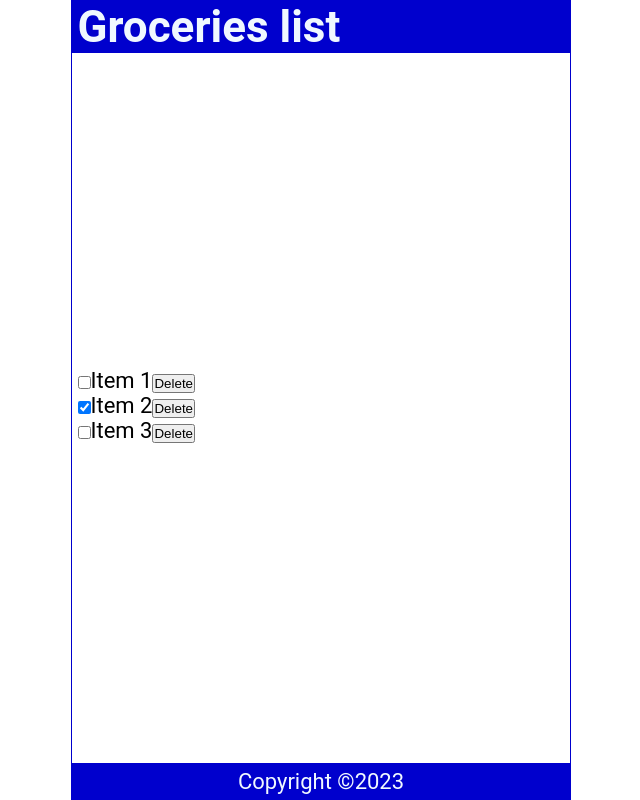
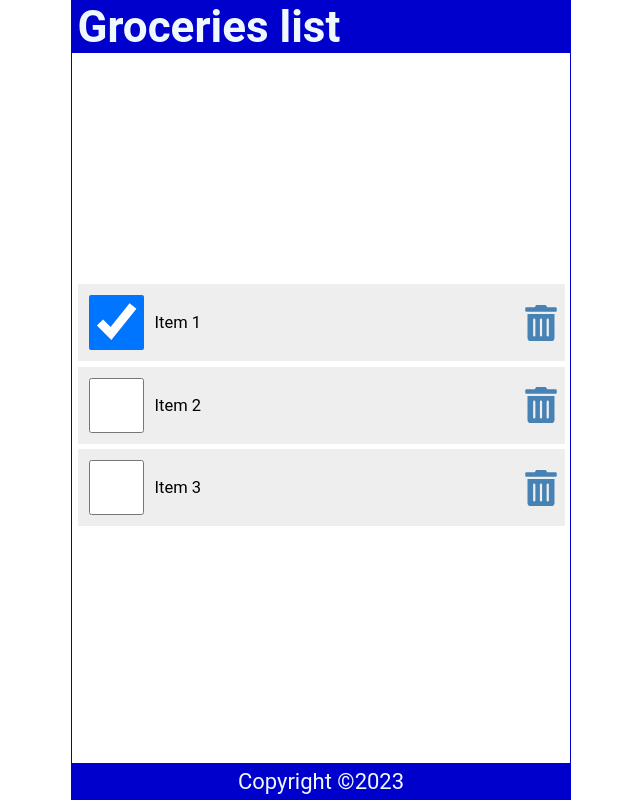
Before and after one commit to yasuomaidana/introduciton_to_react, a React (Create React App) app: page / in a window 1280 px wide. Shown: the whole page, without its empty margins (319-959 px from the left). Built offline with nearby package versions, Linux system fonts and the light colour scheme.

Commit message:
Handling delete button

```diff
--- a/src/Content.js
+++ b/src/Content.js
@@ -1,33 +1,46 @@
-import {useState} from "react";
+import { useState } from "react";
+import { FaTrashAlt } from "react-icons/fa";
 
 export default function Content() {
-  const [items, setItems] =  useState([
+  const [items, setItems] = useState([
     {
-      id:1,
-      checked: false,
-      item: "Item 1"
+      id: 1,
+      checked: true,
+      item: "Item 1",
     },
     {
-      id:2,
-      checked: true,
-      item: "Item 2"
+      id: 2,
+      checked: false,
+      item: "Item 2",
     },
     {
-      id:3,
+      id: 3,
       checked: false,
-      item: "Item 3"
-    }
+      item: "Item 3",
+    },
   ]);
 
+  const handleCheck = (id) => {
+    const listItems = items.map( item => item.id === id ? { ...item, checked: !item.checked} : item);
+    setItems(listItems);
+    localStorage.setItem('shoppinglist', JSON.stringify(listItems));
+  }
+
+  const handleDelete = (id) =>{
+    const listItems = items.filter(item => item.id !== id)
+    setItems(listItems)
+    localStorage.setItem('shoppinglist', JSON.stringify(listItems));
+  }
   return (
     <main>
       <ul>
-        {items.map(item=> (
-        <li className={"item"+item.id} key={item.id}>
-          <input type="checkbox" checked={item.checked}/>
-          <label>{item.item}</label>
-          <button>Delete</button>
-        </li>) )}
+        {items.map((item) => (
+          <li className="item" key={item.id}>
+            <input type="checkbox" checked={item.checked} onChange={() => handleCheck(item.id)} />
+            <label>{item.item}</label>
+            <FaTrashAlt onClick={() => handleDelete(item.id)} role="button" tabIndex="0"/>
+          </li>
+        ))}
       </ul>
     </main>
   );
```
